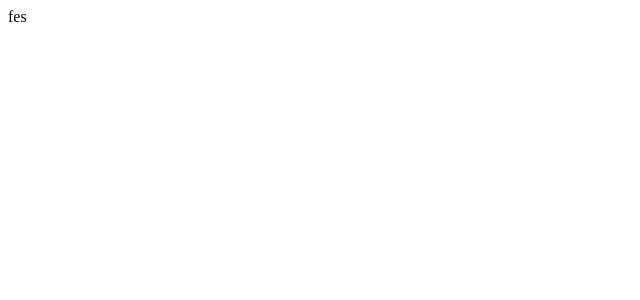
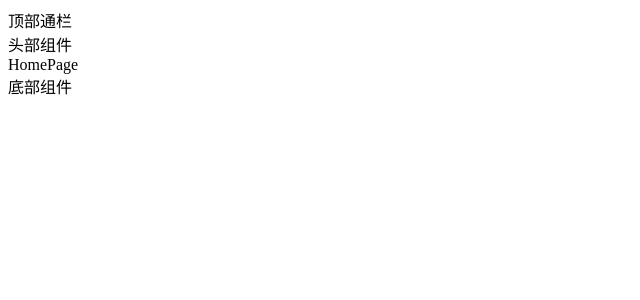
Before and after one commit to ivwv/erabbit-client-pc-124, a Vue app: page /#/ in a window 1280 px wide. Before the commit this address had no page. Shown: the top 300 px of the page, without its empty margins (0-640 px from the left). Built offline with nearby package versions, Linux system fonts and the light colour scheme.

Commit message:
请求工具-请求函数

```diff
--- a/src/App.vue
+++ b/src/App.vue
@@ -1,13 +1,19 @@
 <template>
-  <div class="container">
-    <div>fes</div>
-  </div>
+  <!-- 一级路由 -->
+  <router-view></router-view>
 </template>
 <script>
+import request from '@/utils/request'
 export default {
-  name: "App",
-  setup() {},
-};
+  name: 'App',
+  setup() {
+    const fn = () => {
+      // 测试
+      request('/member/profile', 'get', { a: 10 })
+    }
+    return { fn }
+  },
+}
 </script>
 
 <style lang="less" scoped></style>
--- a/src/router/index.js
+++ b/src/router/index.js
@@ -1,10 +1,20 @@
 import { createRouter, createWebHashHistory } from 'vue-router'
+// 路由懒加载
+const Layout = () => import('@/views/Layout.vue')
+const Home = () => import('@/views/home')
 
-const routes = []
+const routes = [
+  // 一级布局容器
+  {
+    path: '/',
+    component: Layout,
+    children: [{ path: '/', component: Home }],
+  },
+]
 
 const router = createRouter({
   history: createWebHashHistory(),
-  routes
+  routes,
 })
 
 export default router
--- a/src/views/Layout.vue
+++ b/src/views/Layout.vue
@@ -1,7 +1,21 @@
-<!-- eslint-disable vue/multi-word-component-names -->
 <template>
-  <div></div>
+  <!-- 顶部通栏 -->
+  <nav>顶部通栏</nav>
+  <!-- 头部组件 -->
+  <header>头部组件</header>
+  <!-- 内容容器 -->
+  <div class="main">
+    <!-- 二级路由 -->
+    <router-view></router-view>
+  </div>
+  <!-- 底部组件 -->
+  <footer>底部组件</footer>
 </template>
-<script></script>
+<script>
+export default {
+  name: 'Layout',
+  setup() {},
+}
+</script>
 
 <style lang="less" scoped></style>
--- /dev/null
+++ b/src/views/home/index.vue
@@ -0,0 +1,11 @@
+<template>
+  <div class="container">HomePage</div>
+</template>
+<script>
+export default {
+  name: 'HomePage',
+  setup() {},
+}
+</script>
+
+<style lang="less" scoped></style>
```
Also changed, not shown: 1 other file (tests, documents, lock files or other folders).
